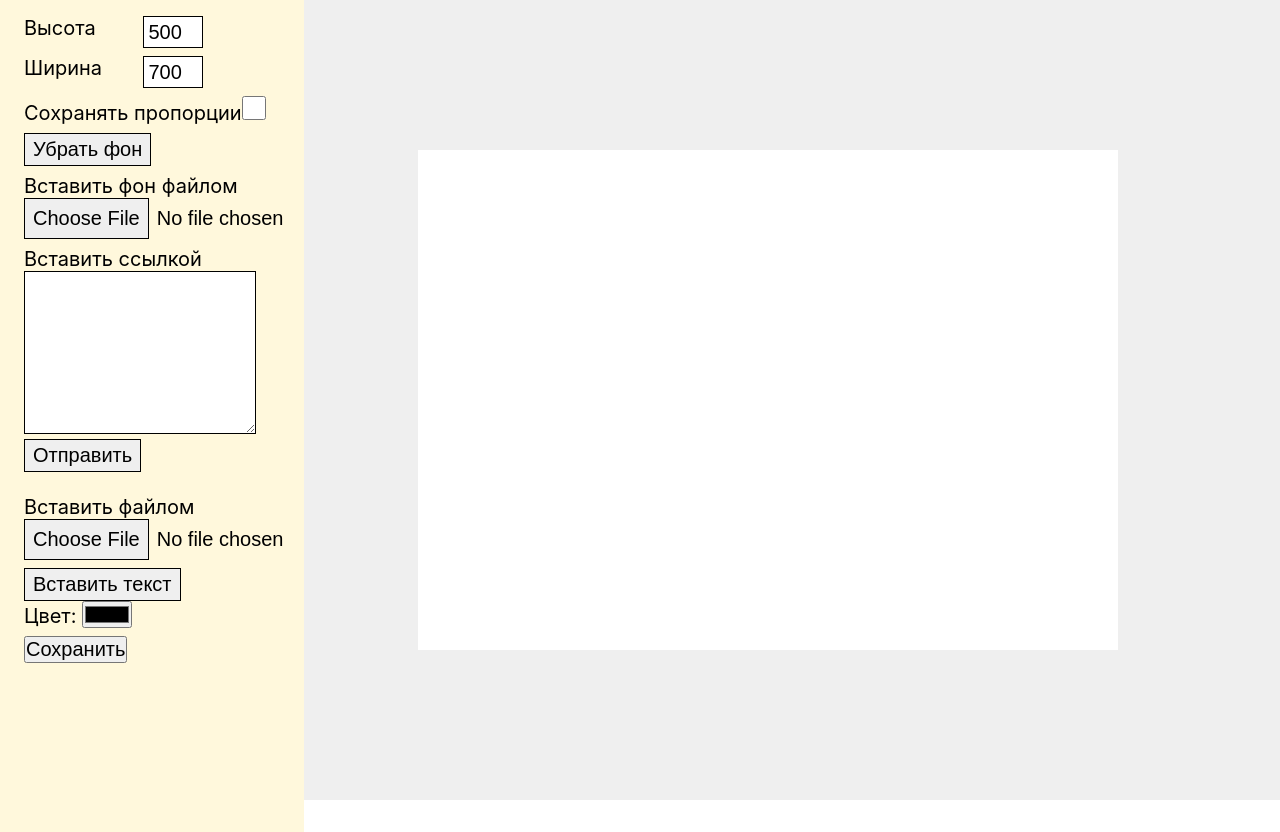
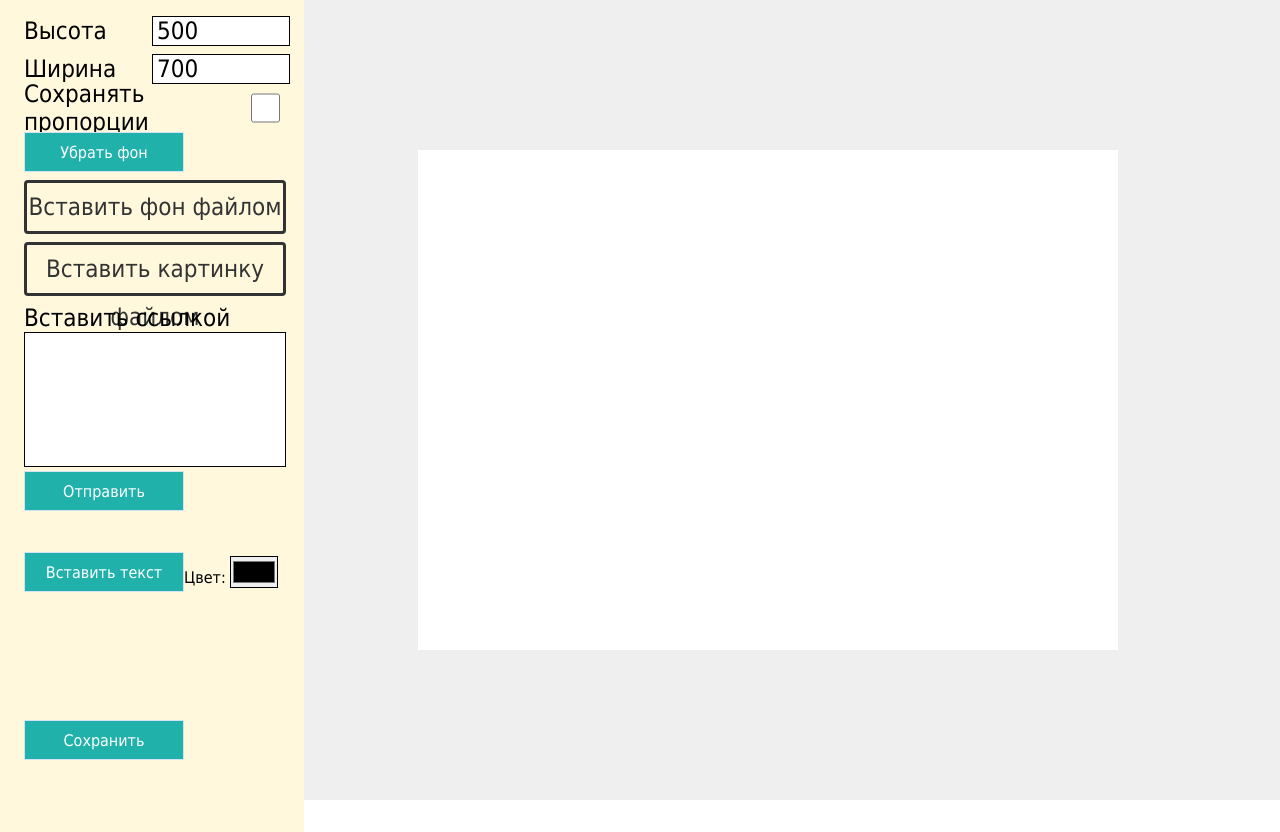
Before and after one commit to vladwizard/Image-Editor, a React (Create React App) app: page / in a window 1280 px wide. Built offline with nearby package versions, Linux system fonts and the light colour scheme.

Commit message:
Вёрствка

```diff
--- a/src/components/PreferencesArea/PreferencesArea.css
+++ b/src/components/PreferencesArea/PreferencesArea.css
@@ -1,56 +1,117 @@
-.sizeBackground{
-    display: flex;
-    justify-content: space-between;
-    width: 70%;
-    height: 4vh;
-}
-.sizeBackground input{
-    width: 30%;
-    border: solid black 0.1vh;
-    padding-left: 0.5vh;
-}
+
 textarea{
     margin-top: 1vh;
     width: 90%;
     border: solid black 0.1vh;
+    resize:none;
 }
 .preferencesArea{
     padding: 2vh 3vh;
     z-index: 10000;
 }
 .preferencesArea *{
-    font-size: 2.5vh;
-
+    font-size: 2vh ;
+    font-family: "Tahoma";
     padding: 0;
     margin: 0;
 
+}
+
+button{
+    background: lightseagreen;
+    border:0.2vh solid #D2E3F3;
+    color: white;
+    padding: 0.5vh 1vh;
+    width: 20vh;
+    height:5vh;
+}
+
+.file_label{
+    width: 100%;
+    height: 6vh;
+    border-radius: 0.5vh;
+    text-align: center;
+    cursor: pointer;
+    display: block;
+    font: 3vh/6vh Tahoma;
+    /*transition: all 0.18s ease-in-out;*/
+    border: 0.4vh solid #333;
+    color: #333;
+}
+.file_input{
+    width: 0.1px;
+    height: 0.1px;
+    opacity: 0;
+    overflow: hidden;
+    position: absolute;
+    z-index: -1;
+}
+
+
+.urlArea label{
+    font-size: 3vh;
+}
+.urlArea{
+    height: 30vh;
+    width: 113%;
+}
+
+.preferencesArea div{
+margin-bottom: 1vh;
+}
+
+.double_fr{
+    width: 100%;
+    display: grid;
+    grid-template-columns: 1fr 1fr;
+    align-items: center;
+    font-size: 3vh;
+}
+
+.double_fr label{
+
+    font-size: 3vh;
+}
+
+.line{
+    width: 100%;
+    height: 4vh;
+    display: flex;
+    justify-content: space-between;
+    align-items: center;
+}
+.line input{
+    width: 4vh;
+    height: 4vh;
+    border: 0.2vh solid black;
+    border-radius: 1vh;
 
 }
 
-.preferencesArea * button{
-    border: solid black 0.1vh;
-    padding: 0.5vh 1vh;
+.line *{
+    font-size: 3vh;
+
 }
 
 
-input[type=file]::file-selector-button {
-    padding: 1vh;
-    margin-right: 1vh;
-    border: solid black 0.1vh;
+.double_fr input[type=text]{
+    width: 100%;
+    font-size: 3vh;
+    border: 0.1vh solid black;
+    padding: 0 0.5vh;
 }
-.urlArea button{
-    padding: 0.5vh 1vh;
-display: block;
+.save_button{
+    position:absolute;
+    bottom:0;
+    margin-bottom: 5vh;
 }
-.urlArea{
-    height: 30vh;
+input[type=color]{
+    width: 6vh;
+    height: 4vh;
+    border: 0.2vh solid black;
 }
-.preferencesArea div{
-margin-bottom: 1vh;
+input[type=color] *{
+    width: 6vh;
+    height: 4vh;
+    border: 0.2vh solid black;
 }
-input[type=checkbox]{
-    height: 3vh;
-    width: 3vh;
-    border-radius: 0.2vh;
-
-}
--- a/src/components/PreferencesArea/index.jsx
+++ b/src/components/PreferencesArea/index.jsx
@@ -4,7 +4,7 @@ import s from '../../assets/background.png'
 import {useSelector, useDispatch} from 'react-redux'
 import {setText, setImage, setBackgroundImage, setBackgroundSize} from '../../Redux/slices/imagesDataSlice'
 import domtoimage from 'dom-to-image';
-import { saveAs } from 'file-saver';
+import {saveAs} from 'file-saver';
 
 export default function PreferencesArea() {
 
@@ -77,7 +77,7 @@ export default function PreferencesArea() {
 
     return (
         <div className='preferencesArea'>
-            <div className='sizeBackground'>
+            <div className='double_fr'>
                 <label>Высота</label> <input type='text' value={Math.round(backgroundHeight)}
                                              onChange={(e) => {
                                                  let height = e.target.value;
@@ -86,7 +86,7 @@ export default function PreferencesArea() {
                                                  else dispatch(setBackgroundSize([backgroundWidth, height]))
                                              }}/>
             </div>
-            <div className='sizeBackground'>
+            <div className='double_fr'>
                 <label>Ширина</label> <input type='text' value={Math.round(backgroundWidth)}
                                      onChange={(e) => {
                                          let width = e.target.value;
@@ -95,11 +95,11 @@ export default function PreferencesArea() {
                                          else dispatch(setBackgroundSize([width, backgroundHeight]))
                                      }}/>
             </div>
-            <div>
-                <label>Сохранять пропорции</label>
-                <input type='checkbox' checked={proportion} onChange={(e) => {
+            <div className='line'>
+                <p>Сохранять пропорции</p><input type='checkbox' checked={proportion} onChange={(e) => {
                 setProportion(e.target.checked);
             }}/>
+
             </div>
 
             <div>
@@ -113,10 +113,14 @@ export default function PreferencesArea() {
 
             </div>
             <div>
-                <label>Вставить фон файлом</label>
-                <input type="file" onChange={inputBackground} ref={backgroundInputRef}>
-
-                </input>
+                <label className='file_label' htmlFor="image_uploads">Вставить фон файлом </label>
+                <input className='file_input' type="file" onChange={inputBackground} id="image_uploads"
+                       accept=".jpg, .jpeg, .png" ref={backgroundInputRef}/>
+            </div>
+            <div>
+                <label className='file_label'>Вставить картинку файлом</label>
+                <input className='file_input' type="file" onChange={SetImage} id="image_uploads"
+                       accept=".jpg, .jpeg, .png" ref={imgInputRef}/>
             </div>
 
             <div className='urlArea'>
@@ -139,11 +143,8 @@ export default function PreferencesArea() {
                 }}>Отправить
                 </button>
             </div>
-            <div>
-                <label>Вставить файлом</label>
-                <input type="file" onChange={SetImage} ref={imgInputRef}></input>
-            </div>
-            <div>
+
+            <div className='double_fr'>
 
                 <button onClick={() => {
                     // dispatch(setText(insertText));
@@ -154,20 +155,20 @@ export default function PreferencesArea() {
                 {/*<input value={insertText} onChange={(e) => setInsertText(e.target.value)} width='80%'/>*/}
             </div>
 
-            <button
+            <button className='save_button'
                     onClick={() => {
                         let node = document.getElementById('qwerty');
-                    node.style.position='static';
-                    node.style.transform='translate(0,0)'
+                        node.style.position = 'static';
+                        node.style.transform = 'translate(0,0)'
 
                         domtoimage.toBlob(node)
                             .then(function (blob) {
                                 window.saveAs(blob, 'goodPng.png');
                             });
-                    setTimeout(()=>{
-                        node.style.position='absolute';
-                        node.style.transform='translate(-50%,-50%)'
-                    },500)
+                        setTimeout(() => {
+                            node.style.position = 'absolute';
+                            node.style.transform = 'translate(-50%,-50%)'
+                        }, 500)
 
 
                         // domtoimage.toPng(node)
```
Lines whose indentation alone changed are shown as unchanged.
